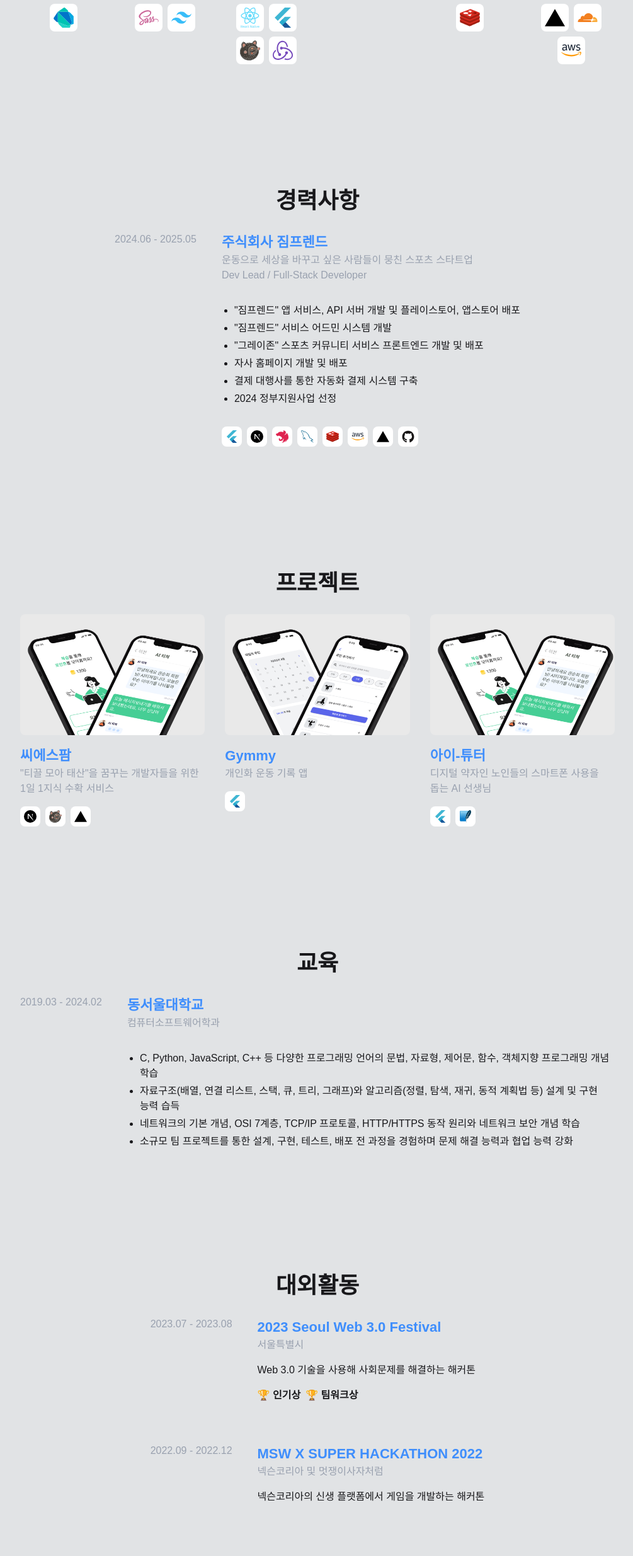
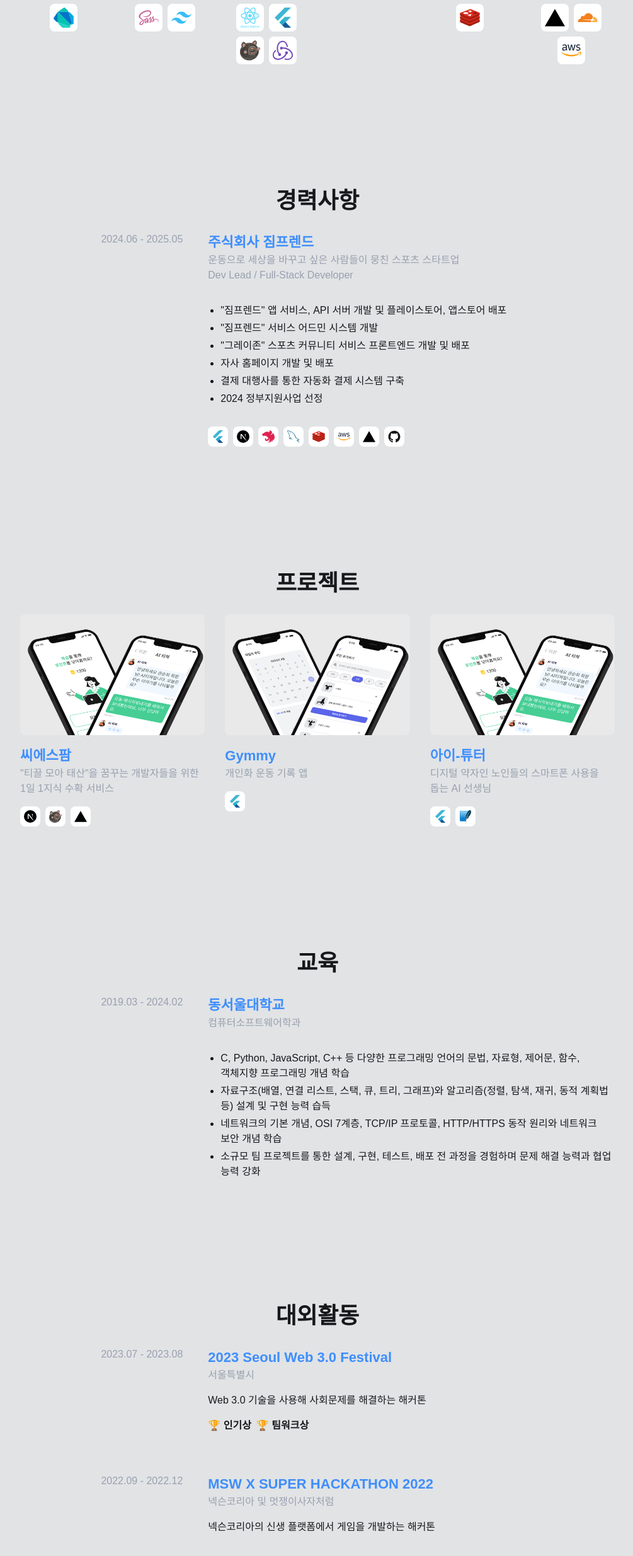
Before and after one commit to ggalmury/portfolio, a Next.js app: page / in a window 1280 px wide. Shown: the part 1530-4000 px from the top of the page at 63% size, without its empty margins (136-1141 px from the left). Built offline with nearby package versions, Linux system fonts and the light colour scheme.

Commit message:
feat: 타임라인 컴포넌트 공용화

```diff
--- a/src/components/organisms/ActivityInfoUnit.tsx
+++ b/src/components/organisms/ActivityInfoUnit.tsx
@@ -1,11 +1,8 @@
-"use client";
-
-import clsx from "clsx";
-
 import { Activity } from "@/types/activity";
 
 import Heading1 from "@/components/atoms/typography/Heading1";
 import Body1 from "@/components/atoms/typography/Body1";
+import TimelineUnit from "@/components/organisms/TimelineUnit";
 
 interface ActivityInfoUnitProps {
   activity: Activity;
@@ -13,9 +10,7 @@ interface ActivityInfoUnitProps {
 
 const ActivityInfoUnit = ({ activity }: ActivityInfoUnitProps) => {
   return (
-    <div className={clsx("flex flex-col gap-2", "md:flex-row md:gap-10")}>
-      <Body1 text={`${activity.startedAt} - ${activity.endedAt}`} styles={{ color: "text-gray-400" }} />
-
+    <TimelineUnit startedAt={activity.startedAt} endedAt={activity.endedAt}>
       <div className="flex flex-col flex-1 items-start gap-4">
         <div className="flex flex-col">
           <Heading1 text={activity.name} styles={{ color: "text-primary-600" }} />
@@ -33,7 +28,7 @@ const ActivityInfoUnit = ({ activity }: ActivityInfoUnitProps) => {
           </div>
         )}
       </div>
-    </div>
+    </TimelineUnit>
   );
 };
 
--- a/src/components/organisms/CareerInfoUnit.tsx
+++ b/src/components/organisms/CareerInfoUnit.tsx
@@ -1,13 +1,10 @@
-"use client";
-
-import clsx from "clsx";
-
 import { Career } from "@/types/career";
 
 import Heading1 from "@/components/atoms/typography/Heading1";
 import Body1 from "@/components/atoms/typography/Body1";
 import BulletListCard from "@/components/molecules/BulletListCard";
 import TechSkillCard from "@/components/molecules/TechSkillCard";
+import TimelineUnit from "@/components/organisms/TimelineUnit";
 
 interface CareerInfoUnitProps {
   career: Career;
@@ -15,10 +12,8 @@ interface CareerInfoUnitProps {
 
 const CareerInfoUnit = ({ career }: CareerInfoUnitProps) => {
   return (
-    <div className={clsx("flex flex-col gap-2", "md:flex-row md:gap-10")}>
-      <Body1 text={`${career.joinedAt} - ${career.resignedAt}`} styles={{ color: "text-gray-400" }} />
-
-      <div className="flex flex-col flex-1 items-start gap-8">
+    <TimelineUnit startedAt={career.joinedAt} endedAt={career.resignedAt}>
+      <div className="flex flex-col items-start gap-8">
         <div className="flex flex-col">
           <Heading1 text={career.company} styles={{ color: "text-primary-600" }} />
 
@@ -31,7 +26,7 @@ const CareerInfoUnit = ({ career }: CareerInfoUnitProps) => {
 
         <TechSkillCard techSkillKeys={career.techSkills} size={20} />
       </div>
-    </div>
+    </TimelineUnit>
   );
 };
 
--- a/src/components/organisms/EducationInfoUnit.tsx
+++ b/src/components/organisms/EducationInfoUnit.tsx
@@ -1,12 +1,9 @@
-"use client";
-
-import clsx from "clsx";
-
 import { Education } from "@/types/education";
 
 import Heading1 from "@/components/atoms/typography/Heading1";
 import Body1 from "@/components/atoms/typography/Body1";
 import BulletListCard from "@/components/molecules/BulletListCard";
+import TimelineUnit from "@/components/organisms/TimelineUnit";
 
 interface EducationInfoUnitProps {
   education: Education;
@@ -14,9 +11,7 @@ interface EducationInfoUnitProps {
 
 const EducationInfoUnit = ({ education }: EducationInfoUnitProps) => {
   return (
-    <div className={clsx("flex flex-col gap-2", "md:flex-row md:gap-10")}>
-      <Body1 text={`${education.enteredAt} - ${education.graduatedAt}`} styles={{ color: "text-gray-400" }} />
-
+    <TimelineUnit startedAt={education.enteredAt} endedAt={education.graduatedAt}>
       <div className="flex flex-col flex-1 items-start gap-8">
         <div className="flex flex-col">
           <Heading1 text={education.schoolName} styles={{ color: "text-primary-600" }} />
@@ -26,7 +21,7 @@ const EducationInfoUnit = ({ education }: EducationInfoUnitProps) => {
 
         <BulletListCard items={education.curriculum} />
       </div>
-    </div>
+    </TimelineUnit>
   );
 };
 
--- /dev/null
+++ b/src/components/organisms/TimelineUnit.tsx
@@ -0,0 +1,25 @@
+import clsx from "clsx";
+
+import { ReactNode } from "react";
+
+import Body1 from "@/components/atoms/typography/Body1";
+
+interface TimelineUnitProps {
+  startedAt: string;
+  endedAt: string;
+  children: ReactNode;
+}
+
+const TimelineUnit = ({ startedAt, endedAt, children }: TimelineUnitProps) => {
+  return (
+    <div className={clsx("flex flex-col gap-2", "md:flex-row md:gap-10")}>
+      <div className={clsx("flex flex-2", "md:justify-end")}>
+        <Body1 text={`${startedAt} - ${endedAt}`} styles={{ color: "text-gray-400" }} />
+      </div>
+
+      <div className="flex-5">{children}</div>
+    </div>
+  );
+};
+
+export default TimelineUnit;
--- a/src/components/sections/ActivitySection.tsx
+++ b/src/components/sections/ActivitySection.tsx
@@ -8,7 +8,7 @@ const ActivitySection = () => {
   return (
     <SlideUpSection>
       <Content title="대외활동">
-        <div className="flex flex-col gap-y-16">
+        <div className="flex flex-col w-full gap-y-16">
           {ACTIVITIES.map((activity) => (
             <ActivityInfoUnit key={activity.name} activity={activity} />
           ))}
--- a/src/components/sections/CareerSection.tsx
+++ b/src/components/sections/CareerSection.tsx
@@ -8,7 +8,7 @@ const CareerSection = () => {
   return (
     <SlideUpSection>
       <Content title="경력사항">
-        <div className="flex flex-col gap-y-16">
+        <div className="flex flex-col w-full gap-y-16">
           {CAREERS.map((career) => (
             <CareerInfoUnit key={career.company} career={career} />
           ))}
--- a/src/components/sections/EducationSection.tsx
+++ b/src/components/sections/EducationSection.tsx
@@ -8,7 +8,7 @@ const EducationSection = () => {
   return (
     <SlideUpSection>
       <Content title="교육">
-        <div className="flex flex-col gap-y-16">
+        <div className="flex flex-col w-full gap-y-16">
           {EDUCATIONS.map((education) => (
             <EducationInfoUnit key={education.schoolName} education={education} />
           ))}
```
